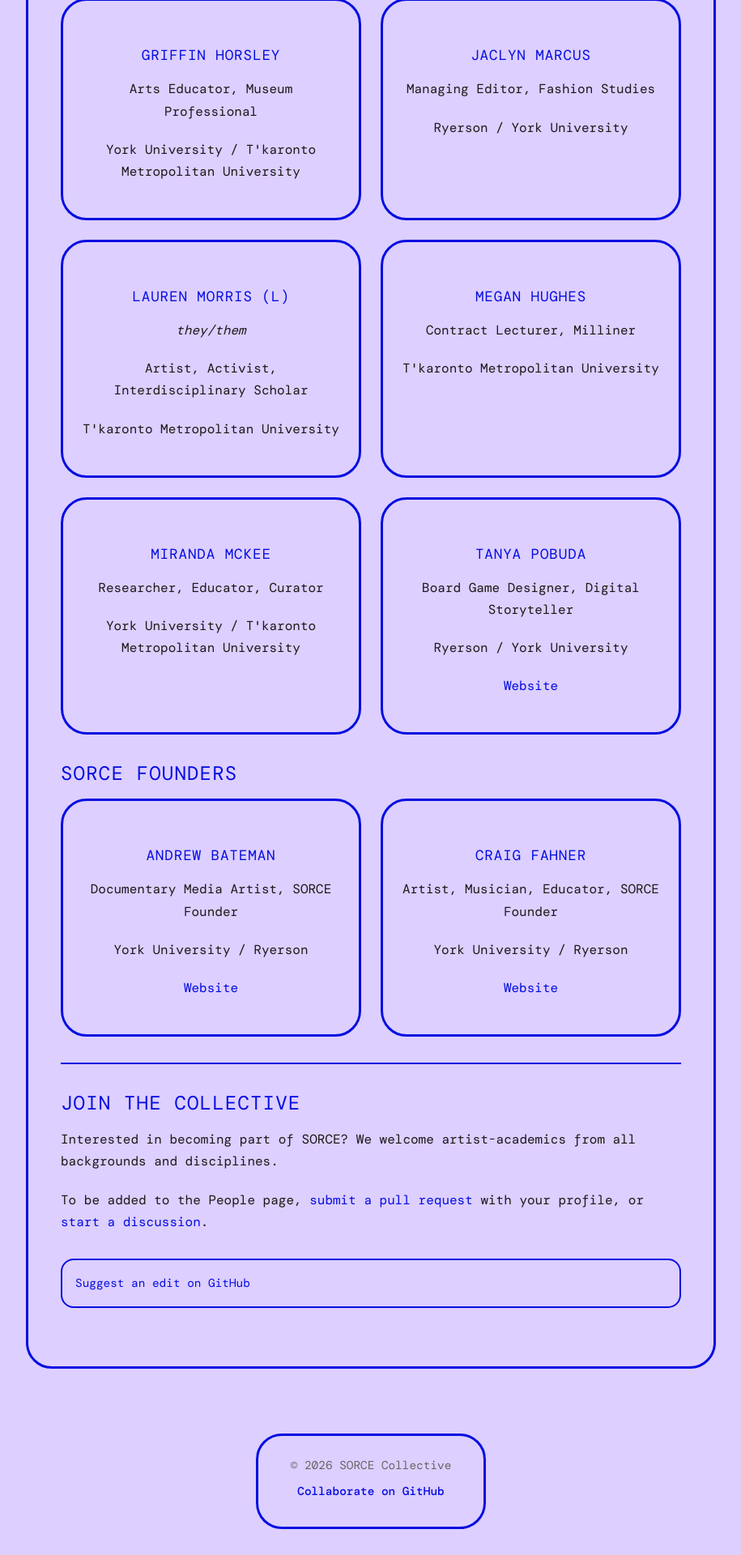
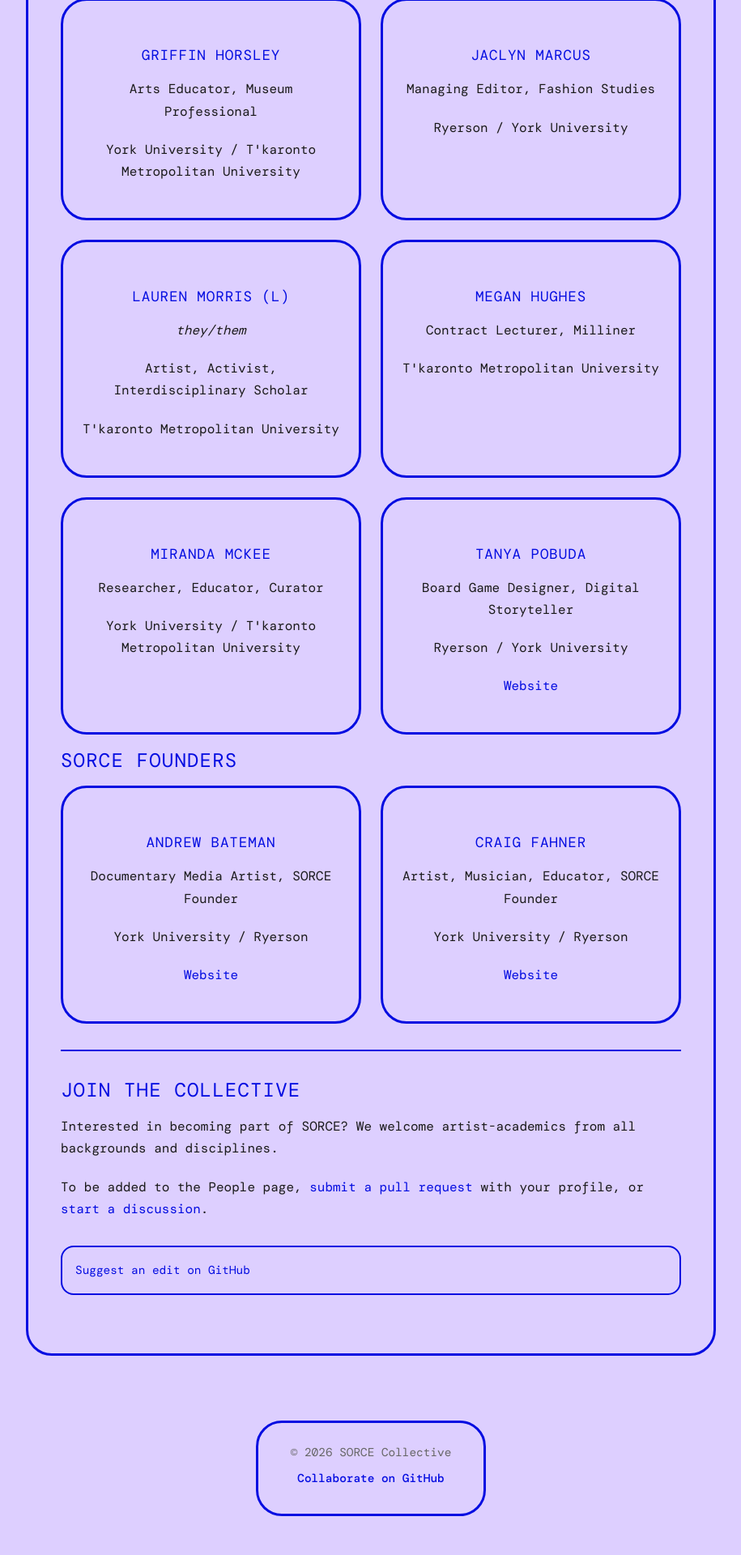
Before and after one commit to iowyth/sorce, a Jekyll site: the page built from people.md, in a window 1280 px wide. Shown: the part 1895-3815 px from the top of the page at 81% size, without its empty margins (182-1097 px from the left). Built offline with Jekyll 4.4.1, drawn with Linux system fonts in a browser that asks for light colours; some web fonts are replaced.

Commit message:
Fix double spacing after people-grid
Reduce margin between people-grid and following h2 headings
to prevent excessive gap on people page.

Co-Authored-By: Claude Opus 4.5 <noreply@anthropic.com>

```diff
--- a/assets/css/style.css
+++ b/assets/css/style.css
@@ -390,6 +390,11 @@ li {
   display: grid;
   grid-template-columns: repeat(auto-fill, minmax(250px, 1fr));
   gap: 1.5rem;
+  margin-bottom: 1rem;
+}
+
+.people-grid + h2 {
+  margin-top: 1rem;
 }
 
 .person-card {
```
